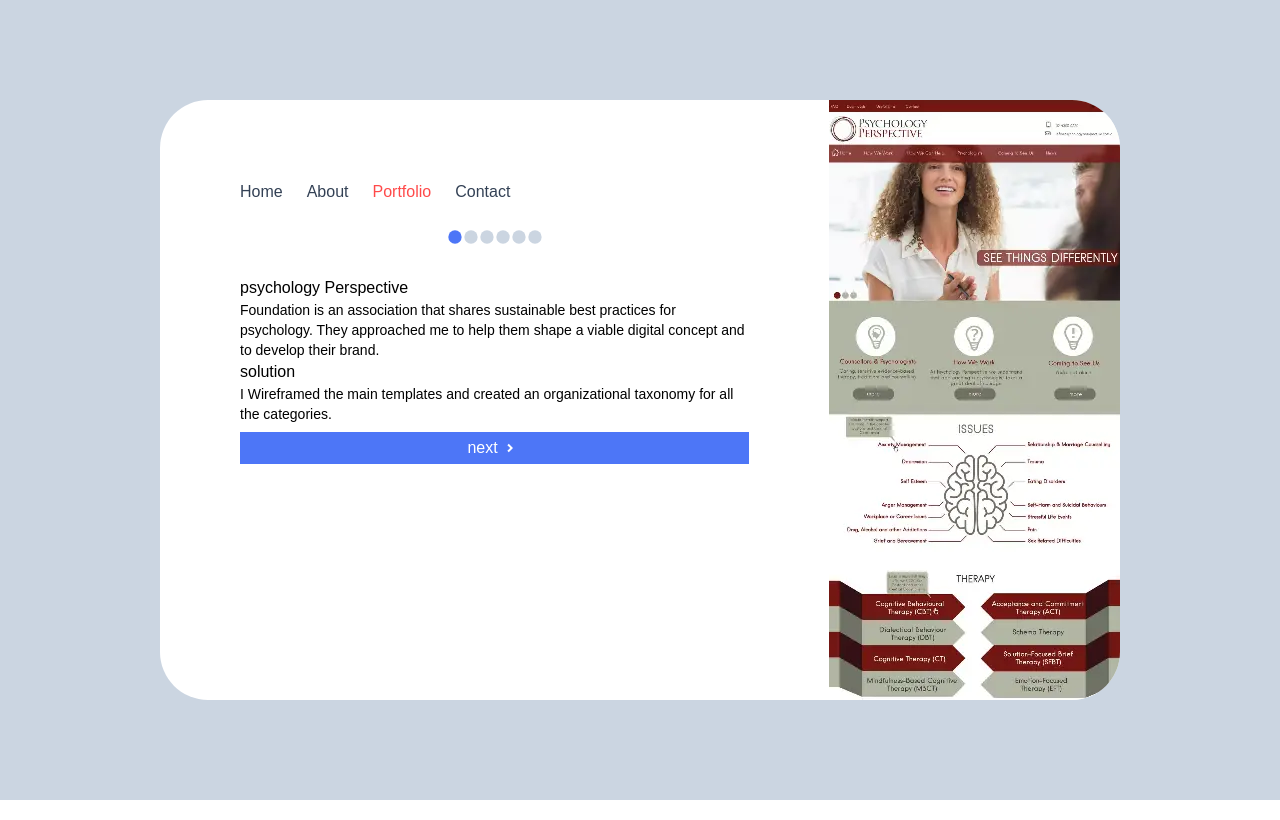
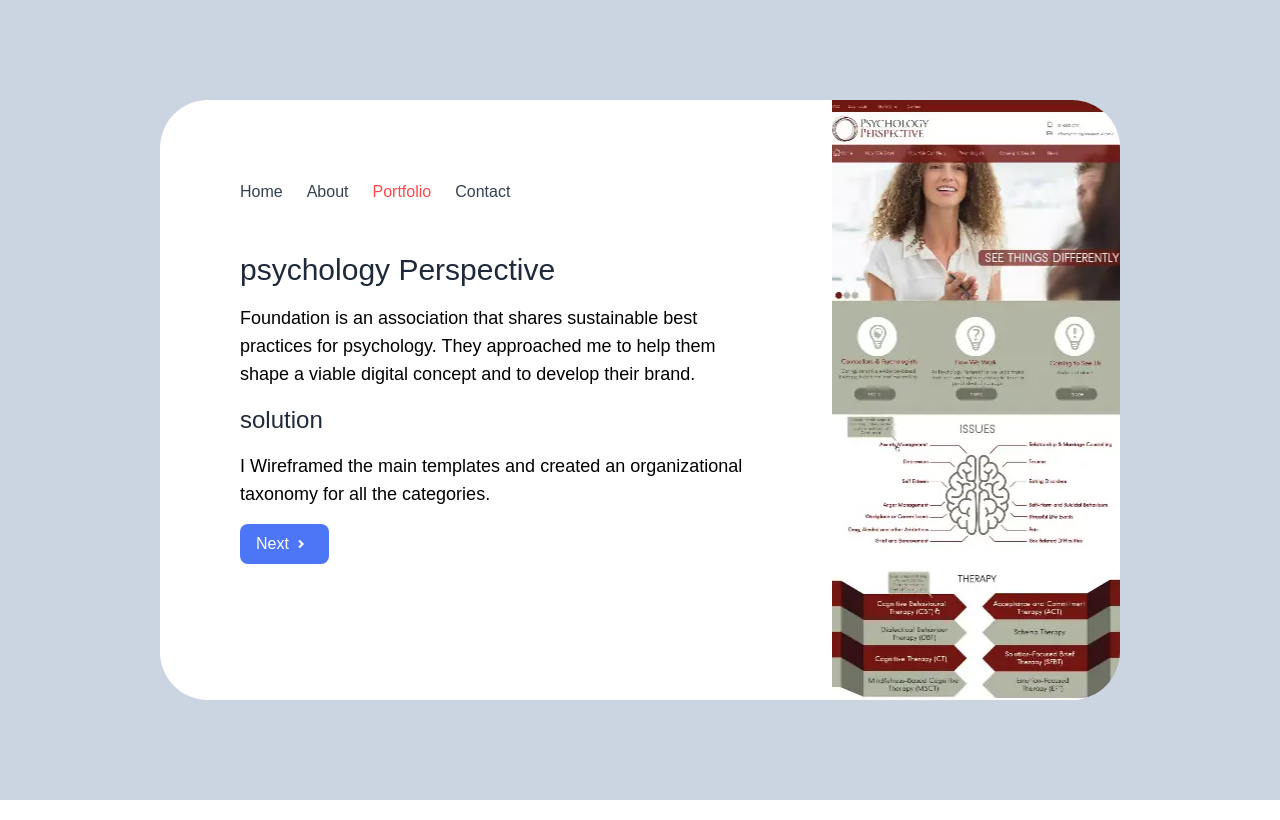
Before and after one commit to premier213/MyWebsite, a React (Create React App) app: page /portfolio in a window 1280 px wide. Built offline with nearby package versions, Linux system fonts and the light colour scheme; what tailwindcss-debug-screens would draw is missing.

Commit message:
portfolio complete

```diff
--- a/src/components/portfolio.js
+++ b/src/components/portfolio.js
@@ -10,7 +10,7 @@ import NavDesktop from "./nav/navDesktop";
 import myWorks from "../data";
 
 const solution = "solution";
-const next = "next";
+const next = "Next";
 const imageXS = (props) => myWorks[props.index].imgXS;
 const imageSM = (props) => myWorks[props.index].imgSM;
 const imageMD = (props) => myWorks[props.index].imgMD;
@@ -66,24 +66,32 @@ const Portfolio = () => {
       <div className="rounded-4xl sm:flex-row xl:flex-row-reverse xl:w-75v xl:h-75v xl:bg-white flex flex-col">
         <Img
           index={index}
-          className="w-100v 2xl:w-50v h-30v rounded-br-25 sm:w-30v sm:h-80v sm:rounded-br-full xl:w-40v xl:h-75v xl:rounded-r-4xl bg-yellow"
+          className="w-100v 2xl:w-50v h-30v rounded-br-25 sm:w-30v sm:h-80v sm:rounded-br-full xl:w-60v xl:h-75v xl:rounded-r-4xl bg-yellow"
         />
-        <div className=" 2xl:my-10h xl:my-10h xl:mx-20 h-60v sm:my-20h sm:w-70v sm:h-80v mx-12">
+        <div className=" 2xl:my-10h xl:my-10h xl:mx-20 h-60v sm:my-20h sm:w-70v sm:h-80v xl:w-40v mx-12">
           <NavDesktop />
-          <div className="flex justify-center my-6">{dot}</div>
-          <div className="font-display text-md">{work[index].title}</div>
-          <div className="text-sm">{work[index].context}</div>
-          <div className="font-display text-md">{solution}</div>
-          <div className="text-sm">{work[index].solution}</div>
-          <div className="bg-blue flex justify-center py-1 mt-2 text-white">
+          <div className="md:hidden flex justify-center my-6">{dot}</div>
+          <div className="font-display text-md md:text-3xl xl:mt-12 text-gray-800">
+            {work[index].title}
+          </div>
+          <div className="md:text-xl md:mt-4 md:w-50v xl:w-40v 2xl:w-30v xl:text-lg text-sm">
+            {work[index].context}
+          </div>
+          <div className="font-display text-md md:text-2xl md:mt-8 xl:mt-4 xl:text-md text-gray-800">
+            {solution}
+          </div>
+          <div className=" md:w-50v md:text-xl md:mt-4 xl:w-40v 2xl:w-30v xl:text-lg text-sm">
+            {work[index].solution}
+          </div>
           <button
             type="button"
             onClick={nextHandler}
             className="focus:outline-none flex"
           >
+            <div className="bg-blue md:mt-12 xl:mt-4 flex justify-center px-4 py-2 mt-2 text-white rounded-lg">
               {next} <RiArrowDropRightLine className="text-2xl" />
+            </div>
           </button>
-          </div>
         </div>
       </div>
     </div>
```
Lines whose indentation alone changed are shown as unchanged.
